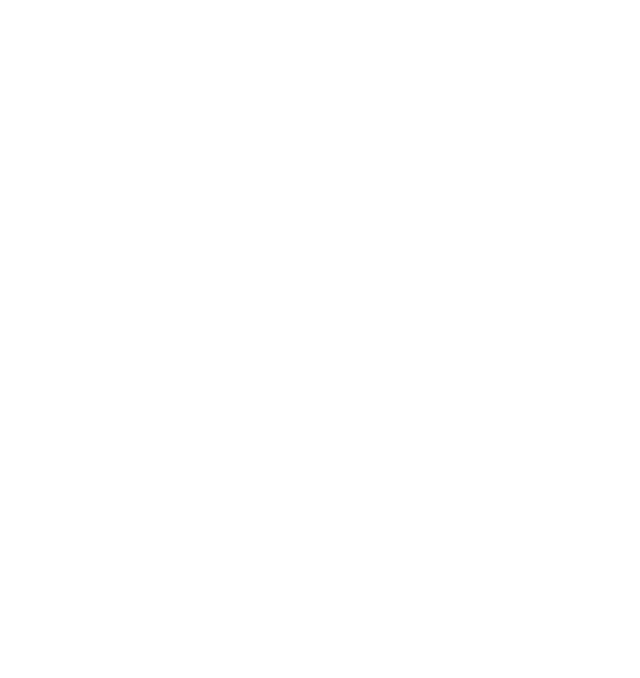
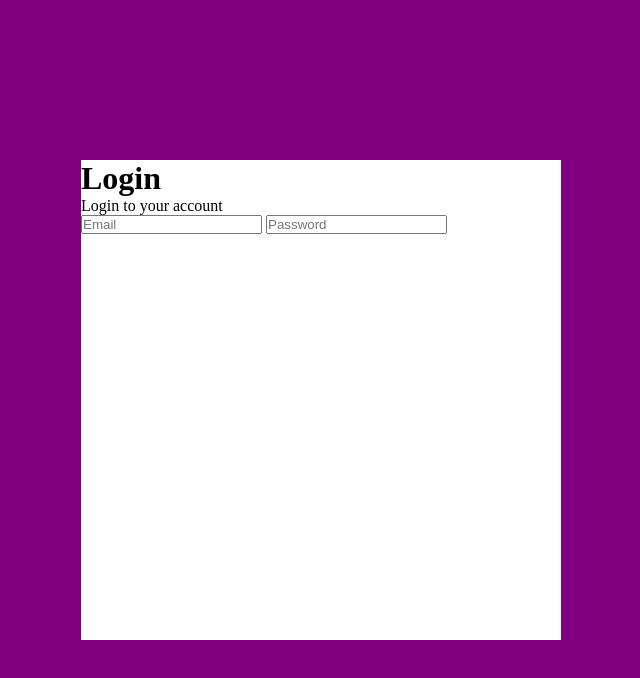
Before and after one commit to alli-Codes/login-page, a Svelte app: page / in a window 1280 px wide. Shown: the top 678 px of the page, without its empty margins (319-959 px from the left). Built offline with nearby package versions, Linux system fonts and the light colour scheme.

Commit message:
Debugging an error with elements not showing on page

```diff
--- a/src/App.svelte
+++ b/src/App.svelte
@@ -1,7 +1,6 @@
 <script>
 </script>
 
-<template>
 <div class="container">
   <div class="wrapper">
     <header>
@@ -14,4 +13,3 @@
     </form>
   </div>
 </div>
-</template>
--- a/src/app.css
+++ b/src/app.css
@@ -7,6 +7,7 @@
 .container {
   background-color: purple;
   height: 100vh;
+  width: 100%;
   display: flex;
   justify-content: center;
   align-items: center;
@@ -14,6 +15,7 @@
 .container .wrapper {
   background-color: white;
   height: 30rem;
+  width: 30rem;
 }
 
 /*# sourceMappingURL=app.css.map */
--- a/src/input.scss
+++ b/src/input.scss
@@ -7,6 +7,7 @@
 .container{
     background-color: purple;
     height: 100vh;
+    width: 100%;
     display: flex;
     justify-content: center;
     align-items: center;
@@ -14,5 +15,6 @@
     .wrapper{
         background-color: white;
         height: 30rem;
+        width: 30rem
     }
 }
```
Also changed, not shown: src/main.js (+5 -5 lines), 1 other file (tests, documents, lock files or other folders). Lines whose indentation alone changed are shown as unchanged.
